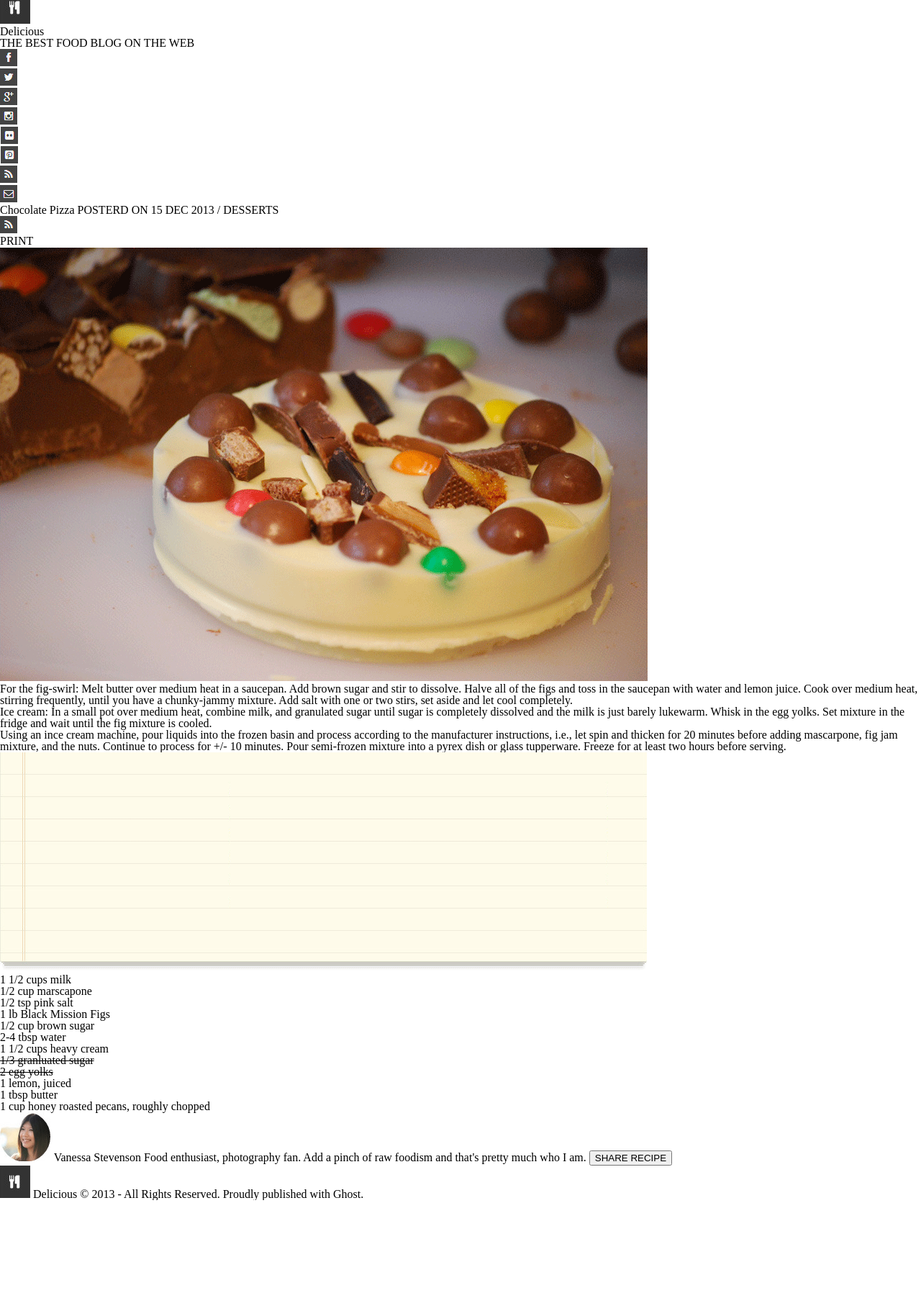
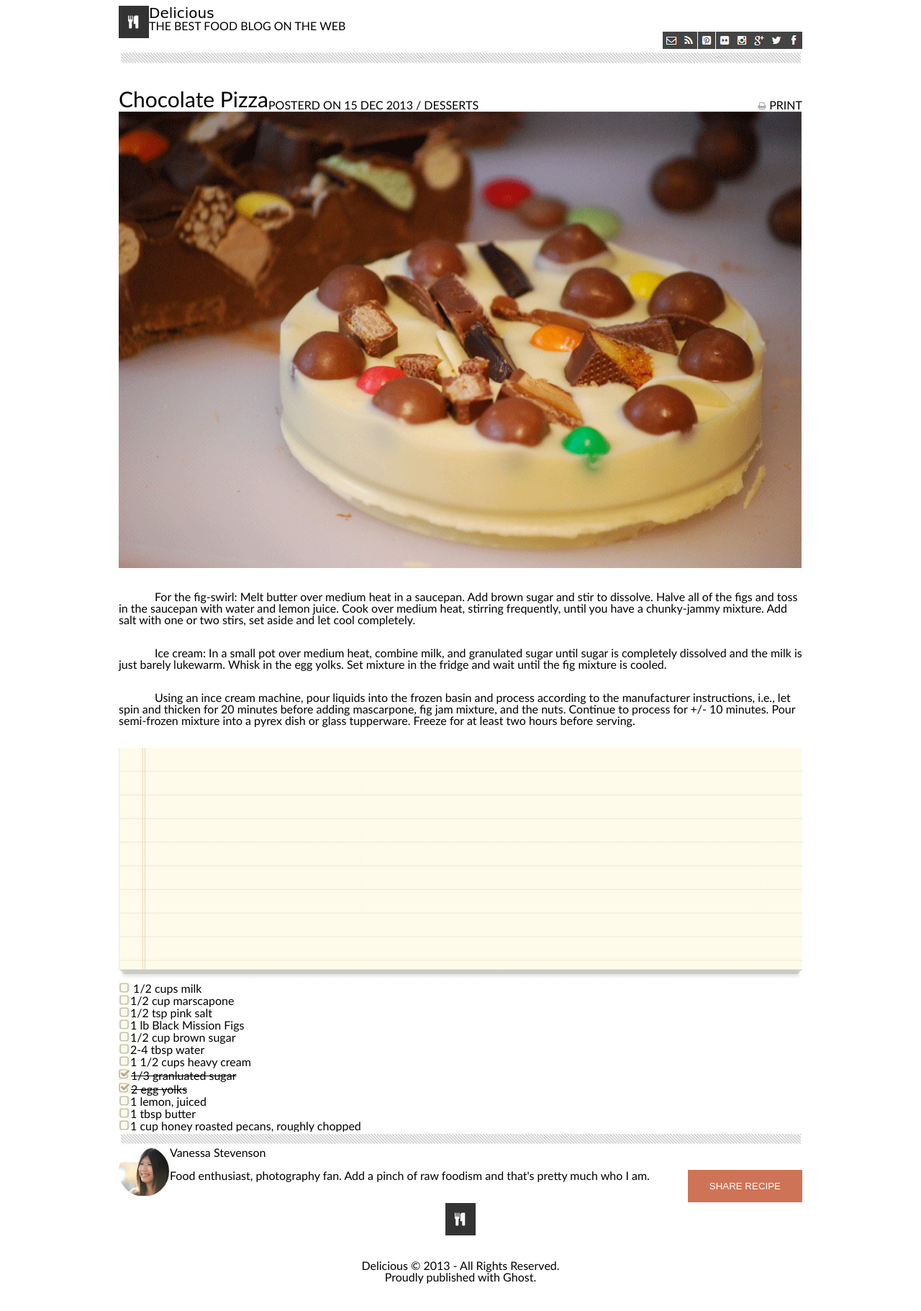
Before and after one commit to adrianagraybill/CSS-Styling, a plain HTML site: page index.html in a window 1280 px wide. Shown: the part 12-1833 px from the top of the page at 72% size. Before the commit the page ends 1679 px from the top, so only its background shows below. Drawn offline with Linux system fonts and the light colour scheme.

Commit message:
progress

```diff
--- a/css/reset.css
+++ b/css/reset.css
@@ -1,9 +1,9 @@
-/* http://meyerweb.com/eric/tools/css/reset/
+/* /* http://meyerweb.com/eric/tools/css/reset/
    v2.0 | 20110126
    License: none (public domain)
 */
 
-html, body, div, span, applet, object, iframe,
+ html, body, div, span, applet, object, iframe,
 h1, h2, h3, h4, h5, h6, p, blockquote, pre,
 a, abbr, acronym, address, big, cite, code,
 del, dfn, em, img, ins, kbd, q, s, samp,
@@ -24,7 +24,7 @@ time, mark, audio, video {
 	vertical-align: baseline;
 }
 /* HTML5 display-role reset for older browsers */
-article, aside, details, figcaption, figure,
+ article, aside, details, figcaption, figure,
 footer, header, hgroup, menu, nav, section {
 	display: block;
 }
--- a/css/stylesheet.css
+++ b/css/stylesheet.css
@@ -0,0 +1,113 @@
+body {
+  font-family: Calibri, 'Trebuchet MS', sans-serif
+}
+
+header {
+  margin: 20px 0px;
+}
+
+.logo {
+  float: left;
+}
+
+.delicious {
+  font-family: cursive;
+  font-size: 20px;
+}
+
+header {
+  background: rgb(255, 255, 255);
+}
+
+header section {
+  width: 950px;
+  margin: 0 auto;
+}
+
+header div img {
+  margin: 0 auto;
+}
+
+header li {
+  display: inline-block;
+}
+
+header li {
+  float: right;
+}
+
+.head {
+  float: left;
+}
+
+.print {
+  float: right;
+}
+
+div.print {
+  display: inline-block;
+}
+
+main {
+  width: 950px;
+  margin: 30px auto;
+}
+
+.banner {
+  width: 950px;
+}
+
+.head {
+  font-size: 30px;
+}
+
+.pizza {
+  width: 950px;
+}
+
+.steps{
+  text-indent: 50px;
+  padding-top: 30px;
+}
+
+.list {
+  width: 950px;
+  padding-top: 30px;
+}
+
+.vanessa img {
+  float: left;
+}
+
+button {
+  border: none;
+  background: rgb(207, 115, 87);
+  color: #fff;
+  padding: 15px 30px;
+  transition: 350ms all;
+  cursor: pointer;
+  float: right;
+}
+
+
+button:hover {
+  background: #888;
+  color: #000;
+}
+
+footer {
+  background: rgb(255, 255, 255);
+  height: 100px;
+  text-align: center;
+  padding-bottom: 50px;
+  width: 950px;
+  margin: 0 auto;
+}
+
+
+/* position: absolute
+top:
+left:
+margin-top: -280px;
+width: 150px;
+line height: 2; */
--- a/index.html
+++ b/index.html
@@ -10,10 +10,11 @@
 <body>
   <header>
     <section>
-      <img src="imgs/logo.png" alt="site-logo" title="site-logo">
+      <img src="imgs/logo.png" class="logo" alt="site-logo" title="site-logo">
+      <div class="delicious">Delicious</div>
+      THE BEST FOOD BLOG ON THE WEB
+
       <ul>
-        <li>Delicious</li>
-        <li>THE BEST FOOD BLOG ON THE WEB</li>
         <li><img src="imgs/fb-icon.png" alt="fb-logo" title="fb-logo"></li>
         <li><img src="imgs/twit-icon.png" alt="twit-logo" title="twit-logo"></li>
         <li><img src="imgs/gp-icon.png" alt="google-logo" title="google-logo"></li>
@@ -23,31 +24,34 @@
         <li><img src="imgs/rss-icon.png" alt="rss-logo" title="rss-logo"></li>
         <li><img src="imgs/mail-icon.png" alt="mail-logo" title="mail-logo"></li>
       </ul>
+
+      <div>
+          <img src="imgs/backslash.png" class="banner" alt="backslash-banner" title="backslash-banner">
+      </div>
     </section>
 
-    <div>
-      <!-- Put line here -->
-    </div>
   </header>
 
   <main>
-    <div>
-      Chocolate Pizza POSTERD ON 15 DEC 2013 / DESSERTS
-      <ul>
-        <li><img src="imgs/rss-icon.png" alt="rss-logo" title="rss-logo"></li>
-        <li>PRINT</li>
-        <img src="imgs/choco-pizza.png" alt="chocolate-pizza" title="chocolate-pizza">
-      </ul>
+    <div class="head">Chocolate Pizza</div>
+      <br>
+      POSTERD ON 15 DEC 2013 / DESSERTS
+
+    <div class="print">
+        <img src="imgs/print-icon.png" alt="print-logo" title="print-logo">
+        PRINT
     </div>
 
+    <img src="imgs/choco-pizza.png" class="pizza" alt="chocolate-pizza" title="chocolate-pizza">
+
     <ul>
-      <li>For the fig-swirl: Melt butter over medium heat in a saucepan. Add brown sugar and stir to dissolve. Halve all
+      <li class="steps"> For the fig-swirl: Melt butter over medium heat in a saucepan. Add brown sugar and stir to dissolve. Halve all
         of the figs and toss in the saucepan with water and lemon juice. Cook over medium heat, stirring frequently, until
         you have a chunky-jammy mixture. Add salt with one or two stirs, set aside and let cool completely.</li>
-      <li>Ice cream: In a small pot over medium heat, combine milk, and granulated sugar until sugar is completely dissolved
+      <li class="steps">Ice cream: In a small pot over medium heat, combine milk, and granulated sugar until sugar is completely dissolved
         and the milk is just barely lukewarm. Whisk in the egg yolks. Set mixture in the fridge and wait until the fig mixture
         is cooled.</li>
-      <li>Using an ince cream machine, pour liquids into the frozen basin and process according to the manufacturer instructions,
+      <li class="steps">Using an ince cream machine, pour liquids into the frozen basin and process according to the manufacturer instructions,
         i.e., let spin and thicken for 20 minutes before adding mascarpone, fig jam mixture, and the nuts. Continue to process
         for +/- 10 minutes. Pour semi-frozen mixture into a pyrex dish or glass tupperware. Freeze for at least two hours
         before serving.
@@ -55,44 +59,50 @@
     </ul>
 
     <div>
-      <img src="imgs/list-bg.png" alt="list" title="list">
-      <p>
+      <img src="imgs/list-bg.png" class="list" alt="list" title="list">
         <ul>
-          <li>1 1/2 cups milk</li>
-          <li>1/2 cup marscapone</li>
-          <li>1/2 tsp pink salt</li>
-          <li>1 lb Black Mission Figs</li>
-          <li>1/2 cup brown sugar</li>
-          <li>2-4 tbsp water</li>
+          <li class="left"><img src= "imgs/emptybox.png"/> 1/2 cups milk</li>
+          <li class="left"><img src= "imgs/emptybox.png"/>1/2 cup marscapone</li>
+          <li class="left"><img src= "imgs/emptybox.png"/>1/2 tsp pink salt</li>
+          <li class="left"><img src= "imgs/emptybox.png"/>1 lb Black Mission Figs</li>
+          <li class="left"><img src= "imgs/emptybox.png"/>1/2 cup brown sugar</li>
+          <li class="left"><img src= "imgs/emptybox.png"/>2-4 tbsp water</li>
         </ul>
-      </p>
 
-      <ul>
-        <li>1 1/2 cups heavy cream</li>
-        <li><s>1/3 granluated sugar</s></li>
-        <li><s>2 egg yolks</s></li>
-        <li>1 lemon, juiced</li>
-        <li>1 tbsp butter</li>
-        <li>1 cup honey roasted pecans, roughly chopped</li>
+      <ul class="right">
+        <li class="right"><img src= "imgs/emptybox.png"/>1 1/2 cups heavy cream</li>
+        <li class="right"><img src= "imgs/checkbox.png"/><s>1/3 granluated sugar</s></li>
+        <li class="right"><img src= "imgs/checkbox.png"/><s>2 egg yolks</s></li>
+        <li class="right"><img src= "imgs/emptybox.png"/>1 lemon, juiced</li>
+        <li class="right"><img src= "imgs/emptybox.png"/>1 tbsp butter</li>
+        <li class="right"><img src= "imgs/emptybox.png"/>1 cup honey roasted pecans, roughly chopped</li>
       </ul>
     </div>
 
     <div>
-      <!-- Insert \\\\\\\ these here -->
+        <img src="imgs/backslash.png" class="banner" alt="backslash-banner" title="backslash-banner">
     </div>
 
-    <div>
+    <div class="vanessa">
       <img src="imgs/van-pic.png" alt="Vanessa" title="Vanessa">
       Vanessa Stevenson
+      <br>
+      <br>
       Food enthusiast, photography fan. Add a pinch of raw foodism and that's pretty much who I am.
       <button>SHARE RECIPE</button>
     </div>
   </main>
 
   <footer>
+    <section>
       <img src="imgs/logo.png" alt="logo" title="logo">
+      <br>
+      <br>
+      <br>
       Delicious &copy; 2013 - All Rights Reserved.
+      <br>
       Proudly published with Ghost.
+    </section>
   </footer>
 </body>
 
```
Also changed, not shown: imgs/backslash.png (added), imgs/checkbox.png (added), imgs/emptybox.png (added).
